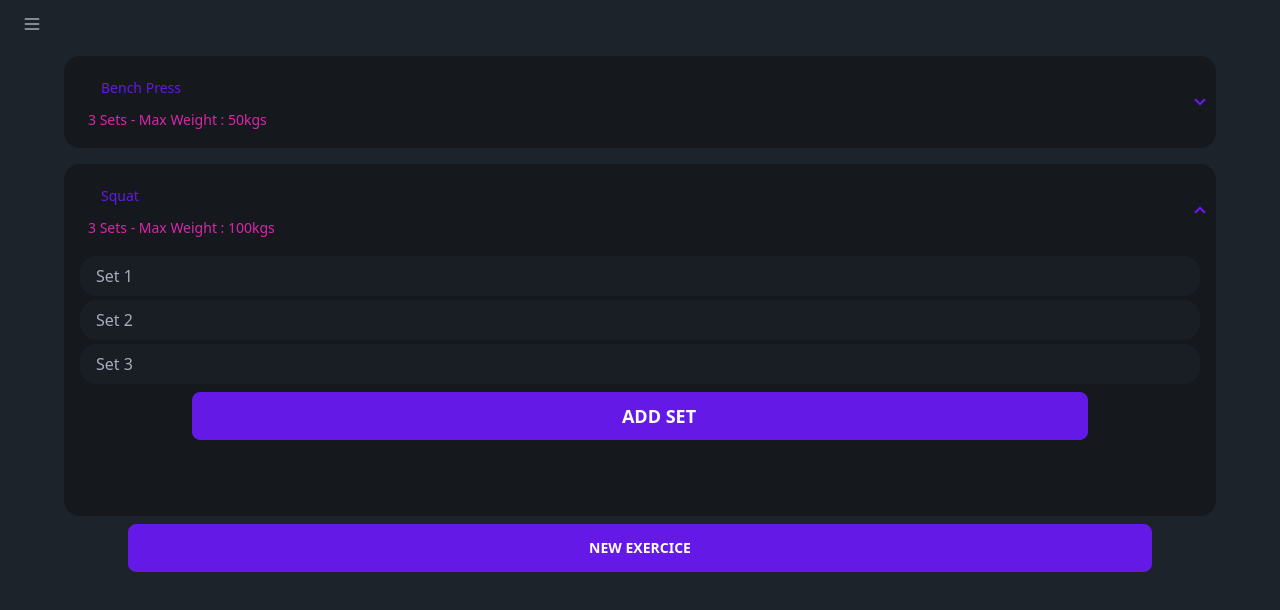
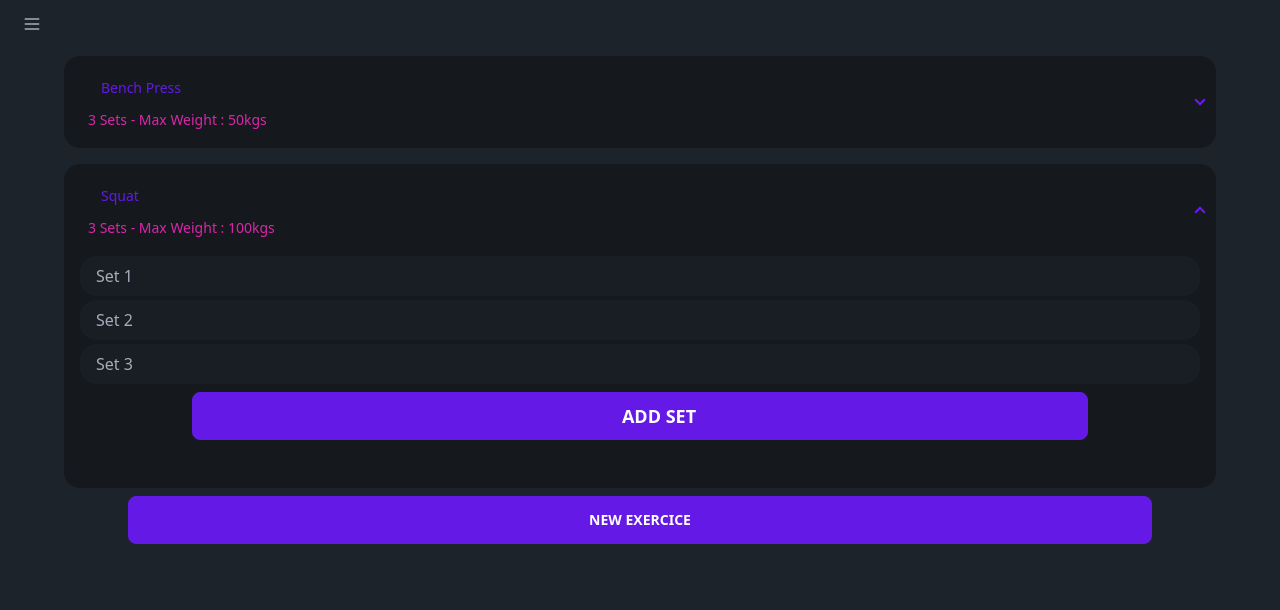
Before and after one commit to AronGomu/fitlogs, a Svelte app: page /Workout in a window 1280 px wide. Shown: the top 610 px of the page. Built offline with nearby package versions, Linux system fonts and the light colour scheme; some icons are missing.

Commit message:
making advanced options input thinner

```diff
--- a/src/routes/Workout.svelte
+++ b/src/routes/Workout.svelte
@@ -11,8 +11,8 @@
       <div class="collapse-content">
         <ExerciceForm exercice={exercice}/>
         <div tabindex="0" class="collapse text-red-500">
-          <input type="checkbox" class="min-h-0" />
-          <div class="collapse-title text-xl font-medium flex justify-center"></div>
+          <input type="checkbox" class="override-input-advancedOptions"/>
+          <div class="collapse-title text-xl font-medium flex justify-center override-input-advancedOptions"></div>
           <div class="collapse-content flex justify-between">
             <button class="btn btn-neutral" on:click={() => duplicateExercice(exercice)}>Duplicate<Icon icon={plusBoxMultiple} color="white" width="30" height="30"/></button>
             <button class="btn btn-error" on:click={() => deleteExercice(exercice)}>Delete<Icon icon={trashCanOutline} color="white" width="30" height="30"/></button>
@@ -100,6 +100,11 @@
     font-size: 1.125rem;
   }
 
+  .override-input-advancedOptions {
+    padding: 0 0 0 0;
+    min-height: 2rem;
+  }
+
   .override-collapse {
     width: 90%;
   }
```
